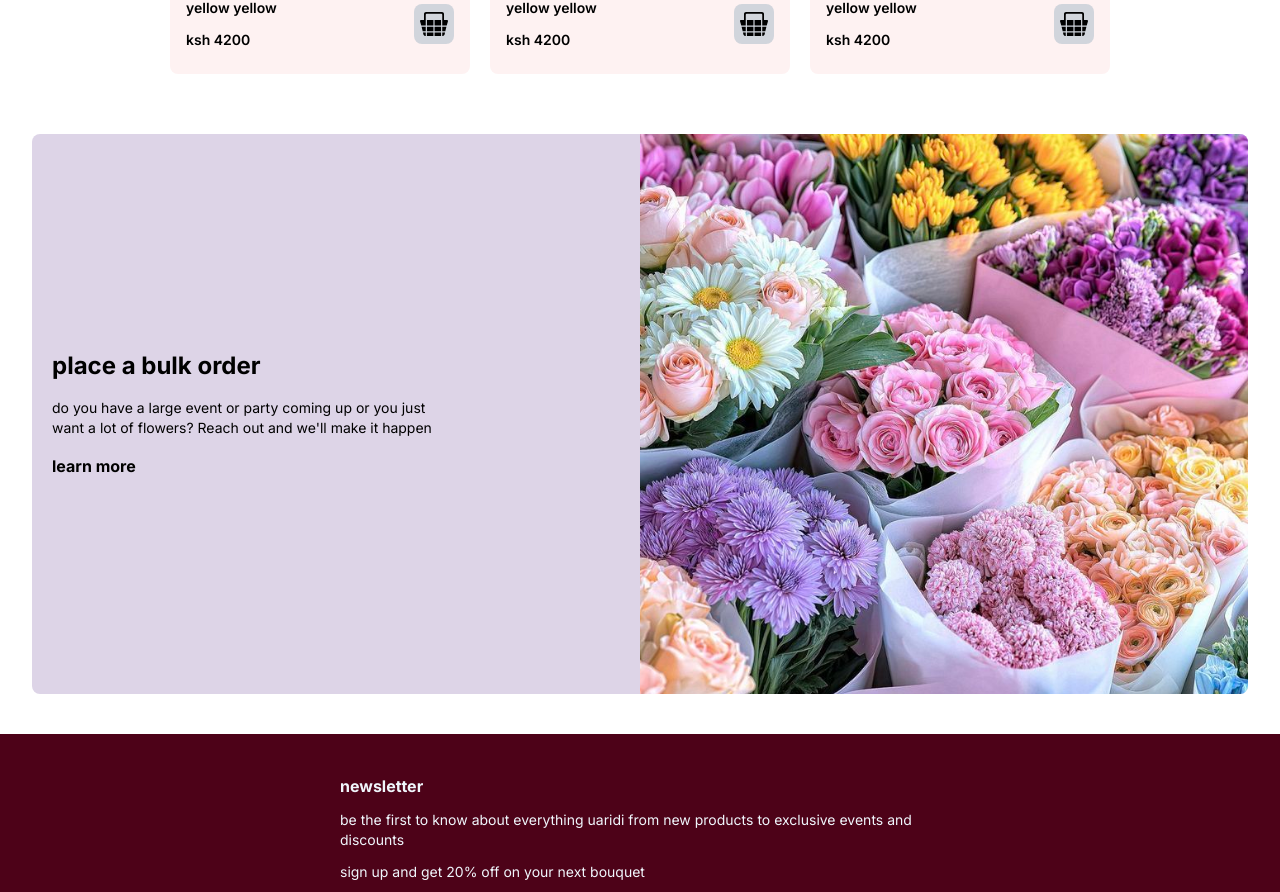
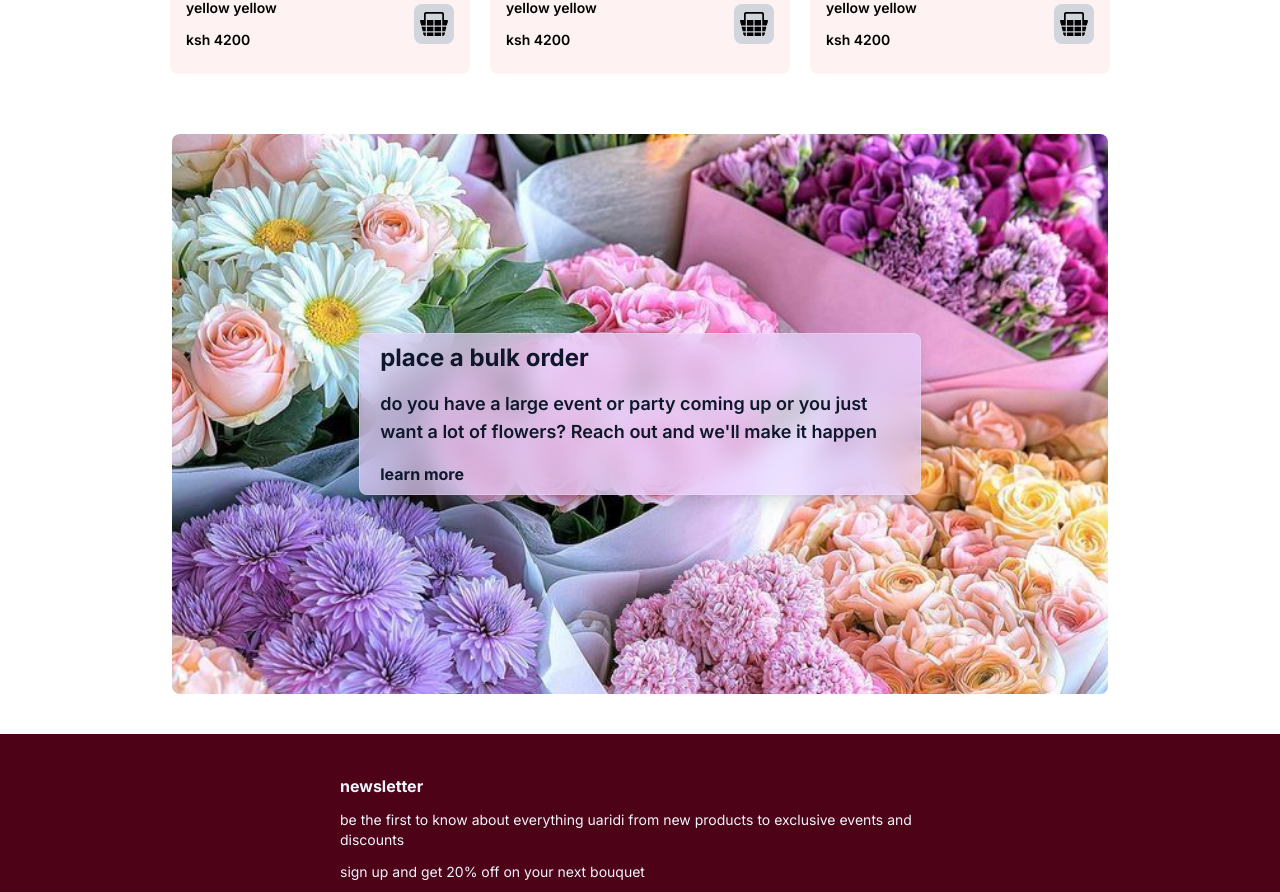
Before and after one commit to g-edgah/e-cormerce_app, a React (Vite) app in the folder frontend/: page / in a window 1280 px wide. Shown: the part 3470-4362 px from the top of the page. Built offline with nearby package versions, Linux system fonts and the light colour scheme.

Commit message:
home page

```diff
--- a/frontend/src/pages/home.jsx
+++ b/frontend/src/pages/home.jsx
@@ -39,7 +39,7 @@ const HomePage = () => {
     }, []);
 
     return (
-        <div className="flex flex-col space-y-15">
+        <div className="flex flex-col space-y-10 md:space-y-15">
 
             <div className="bg-[url(/src/assets/bouquets/image_copy_5.png)] bg-cover bg-center bg-no-repeat w-full h-80 md:h-170 flex items-center">
                 <div className="absolute left-5 md:left-10 flex flex-col space-y-3 md:space-y-5 w-70 md:w-130">
@@ -150,13 +150,13 @@ const HomePage = () => {
             </div>
 
             <div className="bulk w-full flex justify-around">
-                <div className="w-[95vw] bg-light-purple h-70 md:h-140 mb-10 rounded-lg flex justify-between items-center">
-                    <div className='flex flex-col pl-3 md:pl-5 w-1/2 md:w-1/3 space-y-4'>
+                <div className="relative w-[95vw] max-w-234 bg-light-purple h-70 md:h-140 mb-10 rounded-lg flex justify-around items-center bg-[url(/src/assets/bulk/image.png)] bg-cover bg-center bg-no-repeat">
+                    <div className='flex flex-col pl-3 md:pl-5 w-4/5 text-slate-900 md:w-3/5 space-y-4 backdrop-blur-md bg-purple-200/70 border border-white/20 shadow-lg rounded-lg p-2'>
                         <span className='text-md md:text-2xl font-bold'>place a bulk order</span>
-                        <span className='text-sm md:text-md'>do you have a large event or party coming up or you just want a lot of flowers? Reach out and we'll make it happen</span>
+                        <span className='text-sm md:text-lg font-semibold'>do you have a large event or party coming up or you just want a lot of flowers? Reach out and we'll make it happen</span>
                         <span className="font-bold">learn more</span>
                     </div>
-                    <div className='h-full w-1/2 rounded-r-lg bg-[url(/src/assets/bulk/image.png)] bg-cover bg-center bg-no-repeat'> </div>
+                    <div className='h-full w-full rounded-r-lg bg-[url(/src/assets/bulk/image.png)] hidden bg-cover bg-center bg-no-repeat'> </div>
                 </div>
 
 
```
